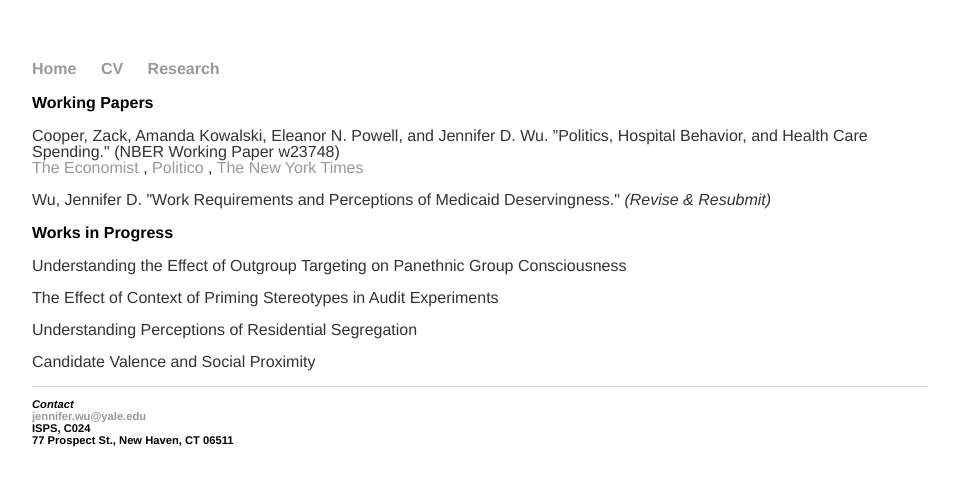
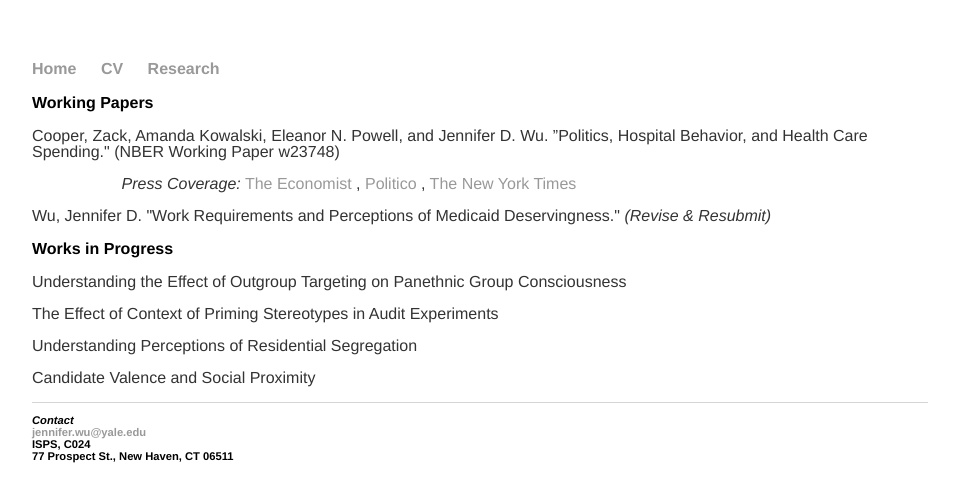
Before and after one commit to wujend/wujend.github.io, a Jekyll site: the page built from research/index.html, in a window 1280 px wide. Shown: the top 502 px of the page, without its empty margins (160-1119 px from the left). Built offline with Jekyll 4.4.1, drawn with Linux system fonts in a browser that asks for light colours.

Commit message:
Update index.html

```diff
--- a/research/index.html
+++ b/research/index.html
@@ -5,11 +5,12 @@ title: Jennifer D. Wu | Research
 <div class="blurb">
 <h1>Working Papers</h1>
 <p>Cooper, Zack, Amanda Kowalski, Eleanor N. Powell, and Jennifer D. Wu. ”Politics, Hospital Behavior, and Health Care Spending."
-  (NBER Working Paper w23748) <br>
-  <i?Press Coverage:</i> <a href = "https://www.economist.com/united-states/2017/09/02/blame-congress-for-high-health-care-costs">The Economist</a>
+  (NBER Working Paper w23748)<br>
+  <p style="margin-left:10%; margin-right:10%;"><i>Press Coverage:</i> <a href = "https://www.economist.com/united-states/2017/09/02/blame-congress-for-high-health-care-costs">The Economist</a>
   , <a href="https://www.politico.com/story/2017/09/11/pulse-check-when-politicians-used-medicare-as-a-piggy-bank-242548">Politico</a>
   , <a href="https://www.nytimes.com/2017/10/25/upshot/the-unhealthy-politics-of-pork-how-it-increases-your-medical-costs.html">
-  The New York Times</a></p>
+  The New York Times</a></p></p>
+
   <p>Wu, Jennifer D. "Work Requirements and Perceptions of Medicaid Deservingness." <i>(Revise & Resubmit)</i></p>
 </div>
 <div class="blurb">
```
